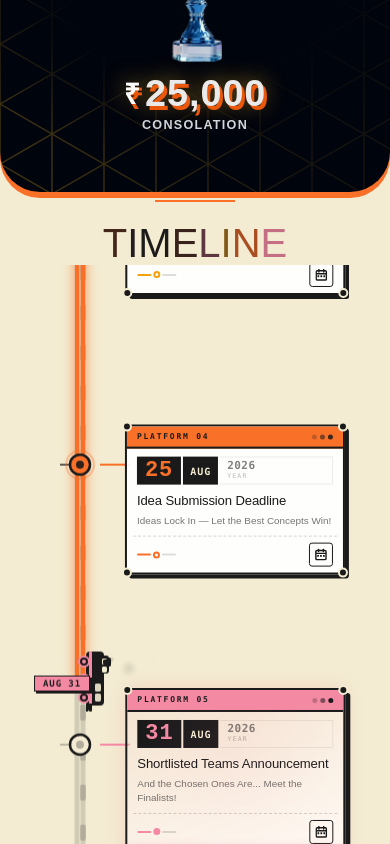
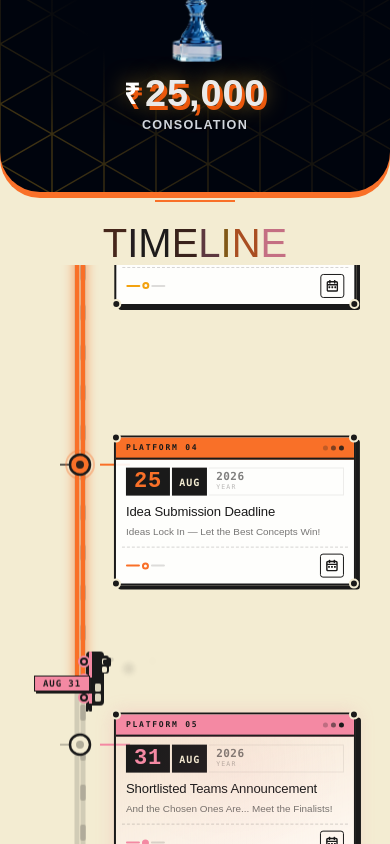
Before and after one commit to ManaviP/dev3.0, a React (Vite) app: page / in a window 390 px wide. Shown: the part 4820-5664 px from the top of the page. Built offline with nearby package versions, Linux system fonts and the light colour scheme; a web font is replaced by a local one.

Commit message:
small correction4

```diff
--- a/src/sections/Hero.tsx
+++ b/src/sections/Hero.tsx
@@ -82,7 +82,7 @@ export default function DevHackHeroCompact() {
         {/* Initial Hero Screen Content */}
 <div className="h-[104vh] md:h-screen flex flex-col items-center xl:items-start justify-center pointer-events-none pl-0 xl:pl-24 pt-0">
           <div
-            className={`flex flex-col items-center tall-screen-fix ${isTwentyNine ? 'mt-56' : 'mt-65'} md:mt-20 xl:mt-40`}
+            className={`flex flex-col items-center tall-screen-fix ${isTwentyNine ? 'mt-48' : 'mt-65'} md:mt-20 xl:mt-40`}
             style={{
               transform: isMobile ? `translateY(${mobileScrollY}px)` : 'none',
               transition: isMobile ? 'transform 0.1s ease-out' : 'none',
--- a/src/sections/Timeline.tsx
+++ b/src/sections/Timeline.tsx
@@ -302,7 +302,7 @@ function StationCard({
                     originX: 0.5,
                     originY: 1,
                     top: '-105px',
-                    left: '110px', // Shift exactly half-width (220/2) to sit right of the track
+                    left: `${cardWidth / 2}px`, // Shift by the actual half-width of the mobile card
                   }
                 : { overflow: 'visible', originX: 0.5, originY: 1 }
             }
@@ -537,9 +537,10 @@ export default function Timeline() {
     return () => window.removeEventListener('resize', onResize);
   }, []);
 
-  // Compact sizes — CARD_WIDTH 220 & STATION_GAP 245 keep Platform 05 inside the 1280px viewport at 100% zoom
-  // Station 5 center = 160 + 4*245 = 1140px; right edge = 1140 + 110 = 1250px < 1280px ✓
-  const CARD_WIDTH = viewportWidth < 640 ? Math.max(180, Math.min(220, Math.round(viewportWidth * 0.58))) : 220;
+  // Compact sizes — mobile cards scale with viewport width, desktop cards stay fixed
+  const CARD_WIDTH = isMobile
+    ? Math.max(180, Math.min(300, Math.round(viewportWidth * 0.62)))
+    : 220;
   const STATION_GAP = isMobile ? 280 : 245;
   const PADDING_SIDE = isMobile ? 84 : 160;
   const END_PADDING = isMobile ? 320 : 160;
```
